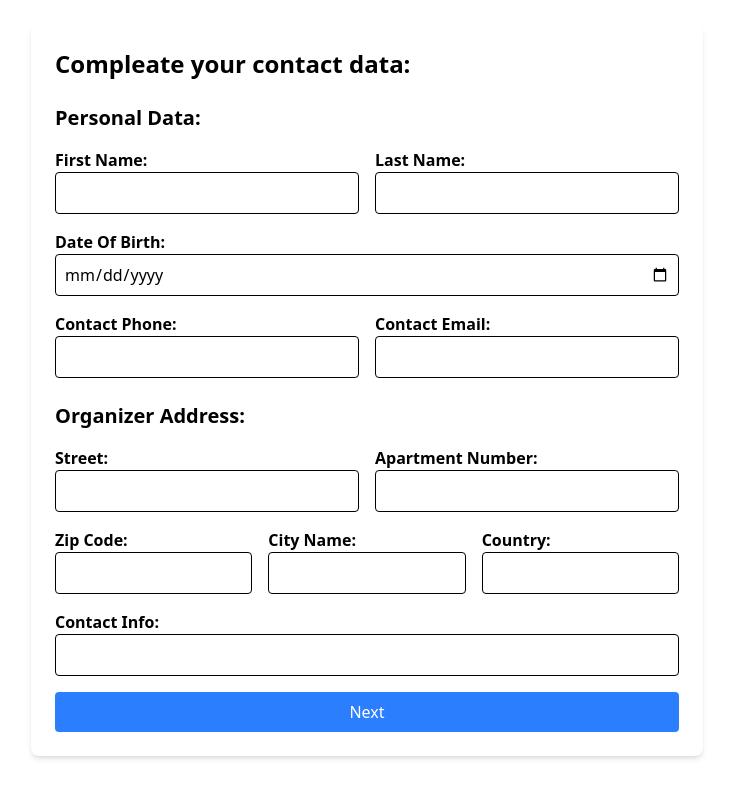
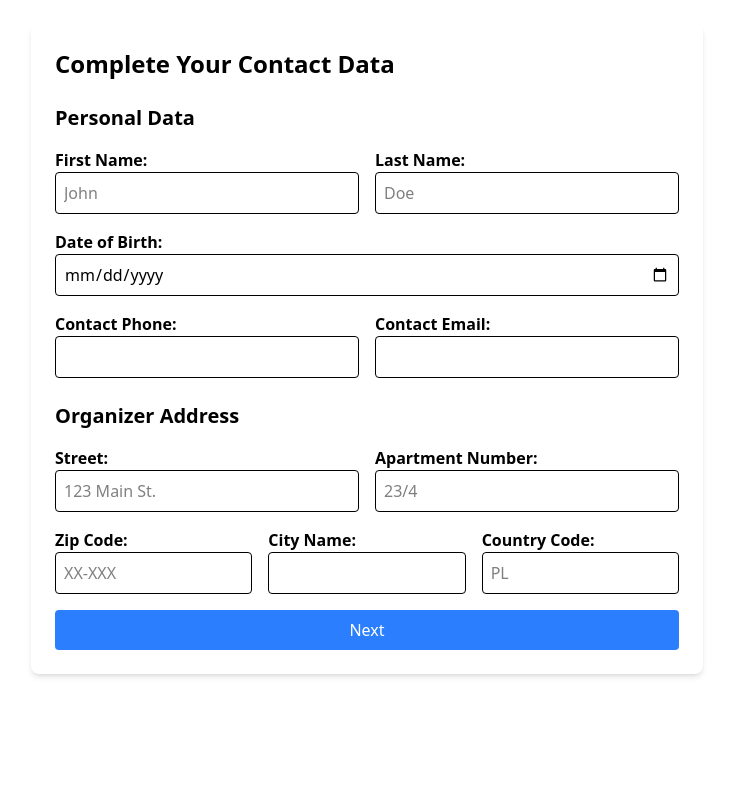
Before and after one commit to miloszpiechota/event-booking-web, a React (Vite) app: page /create in a window 1280 px wide. Shown: the whole page, without its empty margins (273-1006 px from the left). Built offline with nearby package versions, Linux system fonts and the light colour scheme.

Commit message:
Added form validation

```diff
--- /dev/null
+++ b/src/api/validateAddress.ts
@@ -0,0 +1,26 @@
+export const validateAddress = async (street, city, zip, country) => {
+    const fullAddress = `${street}, ${city}, ${zip}, ${country}`;
+    const url = `https://nominatim.openstreetmap.org/search?format=json&limit=1&q=${encodeURIComponent(fullAddress)}`;
+
+    try {
+        const response = await fetch(url, {
+            headers: {
+                'User-Agent': 'event_booking_app/1.0 pie-mil@wp.pl'
+            }
+        });
+        const data = await response.json();
+
+        console.log("API Response:", data); // Logowanie odpowiedzi API
+
+        if (data && data.length > 0) {
+            console.log("Address found:", data[0].display_name);
+            return true;
+        } else {
+            console.log("Address not found.");
+            return false;
+        }
+    } catch (error) {
+        console.error("Error during address validation:", error);
+        return false;
+    }
+};
--- a/src/pages/CreateEvent.tsx
+++ b/src/pages/CreateEvent.tsx
@@ -1,200 +1,334 @@
 import React, { useState } from "react";
 import { useNavigate } from "react-router-dom";
-
+import { validateAddress } from "../api/validateAddress.ts";
 const CreateEvent = () => {
   const navigate = useNavigate();
   const [formData, setFormData] = useState({
-    title: "",
-    date: "",
-    location: "",
-    description: "",
-    firstName: "",
-    lastName: "",
-    phone: "",
-    street: "",
-    userLocation: "",
-    contactEmail: "",
-    contactInfo: "",
+    u_first_name: "",
+    u_last_name: "",
+    u_birth_date: "",
+    u_contact_phone: "",
+    u_contact_email: "",
+    u_street: "",
+    u_apartment_number: "",
+    u_zip_code: "",
+    u_city: "",
+    u_country: "",
+    u_contact_info: "",
   });
+  const [isValidatingAddress, setIsValidatingAddress] = useState(false);
+
+  const [errors, setErrors] = useState({});
+
+  const validate = () => {
+    let newErrors = {};
+
+    if (!formData.u_first_name.trim()) {
+        newErrors.u_first_name = "First name is required";
+      } else if (formData.u_first_name.trim().length > 50) {
+        newErrors.u_first_name = "First name must not exceed 50 characters";
+      }
+
+      if (!formData.u_last_name.trim()) {
+        newErrors.u_last_name = "Last name is required";
+      } else if (formData.u_last_name.trim().length > 50) {
+        newErrors.u_last_name = "Last name must not exceed 50 characters";
+      }
+
+    if (!/^\d{9,15}$/.test(formData.u_contact_phone)) newErrors.u_contact_phone = "Invalid phone number";
+    if (!/^\S+@\S+\.\S+$/.test(formData.u_contact_email)) newErrors.u_contact_email = "Invalid email format";
+    if (formData.u_apartment_number.trim() && !/^\d+(\/\d+)?$/.test(formData.u_apartment_number.trim())) {
+        newErrors.u_apartment_number = "Apartment number must be a simple number (e.g., 23) or in the format 'apartment building number/flat number' (e.g., 23/4)";
+      }
+
+    if (!formData.u_street.trim()) {
+        newErrors.u_street = "Street is required";
+      } else if (formData.u_street.trim().length > 100) {
+        newErrors.u_street = "Street must not exceed 100 characters";
+      }
+    //   } else if (!/^[A-Za-z0-9\s.,'-]+$/.test(formData.u_street.trim())) {
+    //     newErrors.u_street = "Street contains invalid characters. Only letters, numbers, spaces, commas, periods, hyphens, and apostrophes are allowed.";
+    //   }
+
+
+      if (!formData.u_city.trim()) {
+        newErrors.u_city = "City is required";
+      } else if (!/^[A-Za-z\s-]+$/.test(formData.u_city.trim())) {
+        newErrors.u_city = "City can only contain letters, spaces, and hyphens";
+      } else if (formData.u_city.trim().length > 50) {
+        newErrors.u_city = "City must not exceed 50 characters";
+      }
+
+      if (!formData.u_country.trim()) {
+        newErrors.u_country = "Country is required";
+      } else if (!/^[A-Za-z\s-]+$/.test(formData.u_country.trim())) {
+        newErrors.u_country = "Country can only contain letters, spaces, and hyphens";
+      } else if (formData.u_country.trim().length > 50) {
+        newErrors.u_country = "Country must not exceed 50 characters";
+      }
+
+    if (!/^\d{2}-\d{3}$/.test(formData.u_zip_code))newErrors.u_zip_code = "Invalid zip code (XX-XXX)";
+    // Validate birth date and check if user is at least 18 years old
+    if (!formData.u_birth_date) {
+      newErrors.u_birth_date = "Date of birth is required";
+    } else {
+      const birthDate = new Date(formData.u_birth_date);
+      const today = new Date();
+      let age = today.getFullYear() - birthDate.getFullYear();
+      const monthDifference = today.getMonth() - birthDate.getMonth();
+
+      if (
+        monthDifference < 0 ||
+        (monthDifference === 0 && today.getDate() < birthDate.getDate())
+      ) {
+        age--;
+      }
+
+      if (age < 18) {
+        newErrors.u_birth_date = "You must be at least 18 years old";
+      }
+    }
+    setErrors(newErrors);
+    return Object.keys(newErrors).length === 0;
+  };
 
   const handleChange = (e) => {
     setFormData({ ...formData, [e.target.name]: e.target.value });
+    setErrors({ ...errors, [e.target.name]: "" });
   };
 
-  const handleOnClick = () => {
+  const handleSubmit = async (e) => {
+    e.preventDefault();
+
+    if (!validate()) return;
+
+    setIsValidatingAddress(true); // Włączamy stan ładowania walidacji adresu
+    const isAddressValid = await validateAddress(
+      formData.u_street,
+      formData.u_city,
+      formData.u_zip_code,
+      formData.u_country
+    );
+    setIsValidatingAddress(false); // Wyłączamy stan ładowania
+
+    if (!isAddressValid) {
+      setErrors((prev) => ({
+        ...prev,
+        u_street: "Invalid address. Please check your details.",
+      }));
+      return;
+    }
+
+    console.log("Form Data:", formData);
     navigate("/event-form");
-  };
-  const handleSubmit = (e) => {
-    e.preventDefault();
-    console.log("Form Data:", formData);
-    // Możesz tutaj dodać logikę do wysyłania danych do API
   };
 
   return (
     <div className="max-w-2xl mx-auto p-6 bg-white shadow-md rounded-lg mt-6">
-      <h1 className="text-2xl font-bold mb-4">Compleate your contact data:</h1>
+      <h1 className="text-2xl font-bold mb-4">Complete Your Contact Data</h1>
       <form onSubmit={handleSubmit} className="space-y-4">
-        <h2 className="text-xl font-semibold mt-6">Personal Data:</h2>
-        {/* Event Details */}
+        <h2 className="text-xl font-semibold mt-6">Personal Data</h2>
+
         <div className="grid grid-cols-2 gap-4">
           <div>
-            <label htmlFor="event_ticket_name" className="block font-semibold">
+            <label htmlFor="u_first_name" className="block font-semibold">
               First Name:
             </label>
             <input
               type="text"
-              id="event_ticket_name"
-              name="event_ticket_name"
+              id="u_first_name"
+              name="u_first_name"
+                placeholder="John"
               onChange={handleChange}
-              className="w-full p-2 border rounded"
+              className={`w-full p-2 border rounded ${
+                errors.u_first_name && "border-red-500"
+              }`}
             />
+            {errors.u_first_name && (
+              <p className="text-red-500 text-sm">{errors.u_first_name}</p>
+            )}
           </div>
 
           <div>
-            <label htmlFor="max_quantity" className="block font-semibold">
+            <label htmlFor="u_last_name" className="block font-semibold">
               Last Name:
             </label>
             <input
               type="text"
-              id="max_quantity"
-              name="max_quantity"
+              id="u_last_name"
+              name="u_last_name"
               onChange={handleChange}
+              placeholder="Doe"
+              className={`w-full p-2 border rounded ${
+                errors.u_last_name && "border-red-500"
+              }`}
+            />
+            {errors.u_last_name && (
+              <p className="text-red-500 text-sm">{errors.u_last_name}</p>
+            )}
+          </div>
+        </div>
+
+        <div>
+          <label htmlFor="u_birth_date" className="block font-semibold">
+            Date of Birth:
+          </label>
+          <input
+            type="date"
+            id="u_birth_date"
+            name="u_birth_date"
+            onChange={handleChange}
+
+            className={`w-full p-2 border rounded ${
+              errors.u_birth_date && "border-red-500"
+            }`}
+          />
+          {errors.u_birth_date && (
+            <p className="text-red-500 text-sm">{errors.u_birth_date}</p>
+          )}
+        </div>
+
+        <div className="grid grid-cols-2 gap-4">
+          <div>
+            <label htmlFor="u_contact_phone" className="block font-semibold">
+              Contact Phone:
+            </label>
+            <input
+              type="text"
+              id="u_contact_phone"
+              name="u_contact_phone"
+              onChange={handleChange}
+
+              className={`w-full p-2 border rounded ${
+                errors.u_contact_phone && "border-red-500"
+              }`}
+            />
+            {errors.u_contact_phone && (
+              <p className="text-red-500 text-sm">{errors.u_contact_phone}</p>
+            )}
+          </div>
+
+          <div>
+            <label htmlFor="u_contact_email" className="block font-semibold">
+              Contact Email:
+            </label>
+            <input
+              type="email"
+              id="u_contact_email"
+              name="u_contact_email"
+              onChange={handleChange}
+
+              className={`w-full p-2 border rounded ${
+                errors.u_contact_email && "border-red-500"
+              }`}
+            />
+            {errors.u_contact_email && (
+              <p className="text-red-500 text-sm">{errors.u_contact_email}</p>
+            )}
+          </div>
+        </div>
+
+        <h2 className="text-xl font-semibold mt-6">Organizer Address</h2>
+
+        <div className="grid grid-cols-2 gap-4">
+          <div>
+            <label htmlFor="u_street" className="block font-semibold">
+              Street:
+            </label>
+            <input
+              type="text"
+              id="u_street"
+              name="u_street"
+              onChange={handleChange}
+              placeholder="123 Main St."
+              className={`w-full p-2 border rounded ${
+                errors.u_street && "border-red-500"
+              }`}
+            />
+            {errors.u_street && (
+              <p className="text-red-500 text-sm">{errors.u_street}</p>
+            )}
+          </div>
+
+          <div>
+            <label htmlFor="u_apartment_number" className="block font-semibold">
+              Apartment Number:
+            </label>
+            <input
+              type="text"
+              id="u_apartment_number"
+              name="u_apartment_number"
+              onChange={handleChange}
+              placeholder="23/4"
               className="w-full p-2 border rounded"
             />
           </div>
         </div>
 
-        <div>
-          <label htmlFor="birth_date" className="block font-semibold">
-            Date Of Birth:
-          </label>
-          <input
-            type="date"
-            id="birth_date"
-            name="birth_date"
-            onChange={handleChange}
-            className="w-full p-2 border rounded"
-          />
-        </div>
-
-        <div className="grid grid-cols-2 gap-4">
-          <div>
-            <label htmlFor="contactPhone" className="block font-semibold">
-              Contact Phone:
-            </label>
-            <input
-              type="text"
-              id="contactPhone"
-              name="contactPhone"
-              onChange={handleChange}
-              className="w-full p-2 border rounded"
-            />
-          </div>
-
-          <div>
-            <label htmlFor="contactEmail" className="block font-semibold">
-              Contact Email:
-            </label>
-            <input
-              type="email"
-              id="contactEmail"
-              name="contactEmail"
-              onChange={handleChange}
-              className="w-full p-2 border rounded"
-            />
-          </div>
-        </div>
-
-        {/* Organizer Details */}
-        <h2 className="text-xl font-semibold mt-6">Organizer Address:</h2>
-
-        <div className="grid grid-cols-2 gap-4">
-          <div>
-            <label htmlFor="street" className="block font-semibold">
-              Street:
-            </label>
-            <input
-              type="text"
-              id="street"
-              name="street"
-              onChange={handleChange}
-              className="w-full p-2 border rounded"
-            />
-          </div>
-
-          <div>
-            <label htmlFor="apartmentNumber" className="block font-semibold">
-              Apartment Number:
-            </label>
-            <input
-              type="text"
-              id="apartmentNumber"
-              name="apartmentNumber"
-              onChange={handleChange}
-              className="w-full p-2 border rounded"
-            />
-          </div>
-        </div>
         <div className="grid grid-cols-3 gap-4">
           <div>
-            <label htmlFor="zipCode" className="block font-semibold">
+            <label htmlFor="u_zip_code" className="block font-semibold">
               Zip Code:
             </label>
             <input
               type="text"
-              id="zipCode"
-              name="zipCode"
+              id="u_zip_code"
+              name="u_zip_code"
               onChange={handleChange}
-              className="w-full p-2 border rounded"
+                placeholder="XX-XXX"
+              className={`w-full p-2 border rounded ${
+                errors.u_zip_code && "border-red-500"
+              }`}
             />
+            {errors.u_zip_code && (
+              <p className="text-red-500 text-sm">{errors.u_zip_code}</p>
+            )}
           </div>
 
           <div>
-            <label htmlFor="city" className="block font-semibold">
+            <label htmlFor="u_city" className="block font-semibold">
               City Name:
             </label>
             <input
               type="text"
-              id="city"
-              name="city"
+              id="u_city"
+              name="u_city"
               onChange={handleChange}
-              className="w-full p-2 border rounded"
+              className={`w-full p-2 border rounded ${
+                errors.u_city && "border-red-500"
+              }`}
             />
+            {errors.u_city && (
+              <p className="text-red-500 text-sm">{errors.u_city}</p>
+            )}
           </div>
 
           <div>
-            <label htmlFor="country" className="block font-semibold">
-              Country:
+            <label htmlFor="u_country" className="block font-semibold">
+              Country Code:
             </label>
             <input
               type="text"
-              id="country"
-              name="country"
+              id="u_country"
+              name="u_country"
               onChange={handleChange}
-              className="w-full p-2 border rounded"
+              placeholder="PL"
+              className={`w-full p-2 border rounded ${
+                errors.u_country && "border-red-500"
+              }`}
             />
+            {errors.u_country && (
+              <p className="text-red-500 text-sm">{errors.u_country}</p>
+            )}
           </div>
         </div>
 
-        <div>
-          <label htmlFor="contactInfo" className="block font-semibold">
-            Contact Info:
-          </label>
-          <input
-            type="text"
-            id="contactInfo"
-            name="contactInfo"
-            onChange={handleChange}
-            className="w-full p-2 border rounded"
-          />
-        </div>
-
         <button
-          onClick={handleOnClick}
           type="submit"
           className="w-full bg-blue-500 text-white py-2 rounded hover:bg-blue-600 transition"
+          disabled={isValidatingAddress}
         >
-          Next
+          {isValidatingAddress ? "Validating Address..." : "Next"}
         </button>
       </form>
     </div>
```
